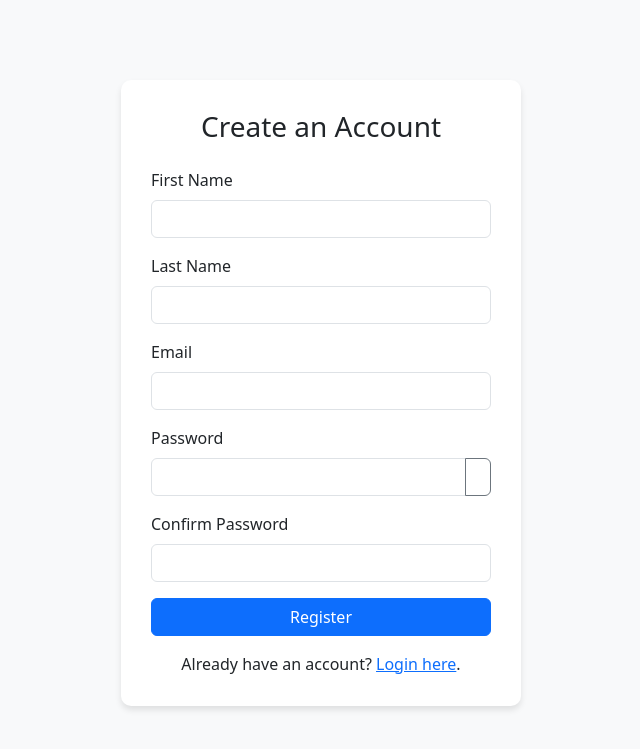
After one commit to ld4an/BeeVoluunteer, a Django app: page /register/ in a window 1280 px wide. The commit adds this page. Shown: the top 749 px of the page, without its empty margins (319-959 px from the left). Run offline with Django 5.2, Linux system fonts and the light colour scheme.

Commit message:
Creat pagini, implementat operatii CRUD cu REST API

```diff
--- a/BeeVolunteer/BeeVolunteer/settings.py
+++ b/BeeVolunteer/BeeVolunteer/settings.py
@@ -38,7 +38,7 @@ INSTALLED_APPS = [
     'django.contrib.messages',
     'django.contrib.staticfiles',
     'rest_framework',
-    'rest_framework.authtoken',
+    'rest_framework_simplejwt',
     'BeeVolunteer',
     'pages',
 
@@ -48,6 +48,9 @@ REST_FRAMEWORK = {
     'DEFAULT_PERMISSION_CLASSES': [
         'rest_framework.permissions.AllowAny',
     ],
+    'DEFAULT_AUTHENTICATION_CLASSES': (
+        'rest_framework_simplejwt.authentication.JWTAuthentication',
+    ),
 }
 
 MIDDLEWARE = [
--- a/BeeVolunteer/BeeVolunteer/urls.py
+++ b/BeeVolunteer/BeeVolunteer/urls.py
@@ -15,10 +15,11 @@ Including another URLconf
     2. Add a URL to urlpatterns:  path('blog/', include('blog.urls'))
 """
 from django.contrib import admin
-from django.urls import path
 from django.urls import path, include
 from rest_framework.routers import DefaultRouter
 from .views import OrganizationViewSet, UserViewSet, EventViewSet, EventVolunteerViewSet
+from rest_framework_simplejwt.views import TokenObtainPairView, TokenRefreshView
+from .views import RegisterAPIView
 
 router = DefaultRouter()
 router.register(r'organizations', OrganizationViewSet)
@@ -27,7 +28,10 @@ router.register(r'events', EventViewSet)
 router.register(r'event_volunteers', EventVolunteerViewSet)
 
 urlpatterns = [
+    path('admin/', admin.site.urls),
     path('', include('pages.urls')),
     path('api/', include(router.urls)),
-    path('admin/', admin.site.urls),
+    path('api/register/',RegisterAPIView.as_view(), name='api-register'),
+    path('api/token/', TokenObtainPairView.as_view(), name='token_obtain_pair'),
+    path('api/token/refresh/', TokenRefreshView.as_view(), name='token_refresh'),
 ]
--- a/BeeVolunteer/BeeVolunteer/views.py
+++ b/BeeVolunteer/BeeVolunteer/views.py
@@ -2,6 +2,8 @@ from rest_framework import viewsets
 from rest_framework.permissions import IsAuthenticatedOrReadOnly
 from .models import Organization, User, Event, EventVolunteer
 from .serializers import OrganizationSerializer, UserSerializer, EventSerializer, EventVolunteerSerializer
+from .serializers import UserRegisterSerializer
+from rest_framework import generics
 
 
 # ======== Organization API View ===========
@@ -47,3 +49,7 @@ class EventVolunteerViewSet(viewsets.ModelViewSet):
     queryset = EventVolunteer.objects.all()
     serializer_class = EventVolunteerSerializer
     permission_classes = [IsAuthenticatedOrReadOnly]
+
+class RegisterAPIView(generics.CreateAPIView):
+    queryset = User.objects.all()
+    serializer_class = UserRegisterSerializer
--- a/BeeVolunteer/pages/templates/pages/index.html
+++ b/BeeVolunteer/pages/templates/pages/login.html
@@ -36,7 +36,7 @@
                 {% csrf_token %}
 
                 <div class="mb-3">
-                    <label for="username" class="form-label">Email or Username</label>
+                    <label for="username" class="form-label">Email</label>
                     <input type="text" class="form-control" id="username" name="username" required>
                 </div>
 
@@ -58,7 +58,7 @@
                 <button type="submit" class="btn btn-primary w-100">Login</button>
 
                 <div class="text-center mt-3">
-                    <a href="{% url 'password_reset' %}">Forgot password?</a> |
+                    <a href="{% url 'password_reset' %}">Forgot password?</a>
                     <a href="{% url 'register' %}">Create an account</a>
                 </div>
             </form>
--- /dev/null
+++ b/BeeVolunteer/pages/templates/pages/register.html
@@ -0,0 +1,91 @@
+<!DOCTYPE html>
+<html lang="en">
+<head>
+    <meta charset="UTF-8">
+    <meta name="viewport" content="width=device-width, initial-scale=1">
+    <title>Register | BeeVolunteer</title>
+    <link href="https://cdn.jsdelivr.net/npm/bootstrap@5.3.0/dist/css/bootstrap.min.css" rel="stylesheet">
+    <script src="https://cdn.jsdelivr.net/npm/bootstrap@5.3.0/dist/js/bootstrap.bundle.min.js"></script>
+    <style>
+        body {
+            background-color: #f8f9fa;
+        }
+        .register-container {
+            max-width: 400px;
+            margin: 80px auto;
+            padding: 30px;
+            background: white;
+            border-radius: 10px;
+            box-shadow: 0px 4px 6px rgba(0, 0, 0, 0.1);
+        }
+        .form-control:focus {
+            border-color: #007bff;
+            box-shadow: 0px 0px 6px rgba(0, 123, 255, 0.5);
+        }
+        .password-toggle {
+            cursor: pointer;
+        }
+    </style>
+</head>
+<body>
+
+    <div class="container">
+        <div class="register-container">
+            <h3 class="text-center mb-4">Create an Account</h3>
+
+            <form method="POST" action="{% url 'register' %}">
+                {% csrf_token %}
+                <div class="mb-3">
+                    <label for="first_name" class="form-label">First Name</label>
+                    <input type="text" class="form-control" id="first_name" name="first_name" required>
+                </div>
+
+                <div class="mb-3">
+                    <label for="last_name" class="form-label">Last Name</label>
+                    <input type="text" class="form-control" id="last_name" name="last_name" required>
+                </div>
+
+                <div class="mb-3">
+                    <label for="email" class="form-label">Email</label>
+                    <input type="email" class="form-control" id="email" name="email" required>
+                </div>
+
+                <div class="mb-3">
+                    <label for="password" class="form-label">Password</label>
+                    <div class="input-group">
+                        <input type="password" class="form-control" id="password" name="password" required>
+                        <button class="btn btn-outline-secondary password-toggle" type="button">
+                            <i class="bi bi-eye-slash"></i>
+                        </button>
+                    </div>
+                </div>
+
+                <div class="mb-3">
+                    <label for="confirm_password" class="form-label">Confirm Password</label>
+                    <input type="password" class="form-control" id="confirm_password" name="confirm_password" required>
+                </div>
+
+                <button type="submit" class="btn btn-primary w-100">Register</button>
+
+                <div class="text-center mt-3">
+                    Already have an account? <a href="{% url 'login' %}">Login here</a>.
+                </div>
+            </form>
+        </div>
+    </div>
+
+    <script>
+        document.querySelector(".password-toggle").addEventListener("click", function() {
+            let passwordField = document.getElementById("password");
+            if (passwordField.type === "password") {
+                passwordField.type = "text";
+                this.innerHTML = '<i class="bi bi-eye"></i>';
+            } else {
+                passwordField.type = "password";
+                this.innerHTML = '<i class="bi bi-eye-slash"></i>';
+            }
+        });
+    </script>
+
+</body>
+</html>
--- a/BeeVolunteer/pages/urls.py
+++ b/BeeVolunteer/pages/urls.py
@@ -1,10 +1,11 @@
 """Defines URL patterns for pages."""
-
+from .views import register_view, login_view, password_reset
 from django.urls import path
 
 from . import views
 
-app_name = 'pages'
 urlpatterns = [
-    path('', views.index, name='index'),
+    path('register/', register_view, name='register'),
+    path('login', login_view, name='login'),
+    path('reset-password', password_reset, name='password_reset')
 ]
--- a/BeeVolunteer/pages/views.py
+++ b/BeeVolunteer/pages/views.py
@@ -1,7 +1,86 @@
-from django.shortcuts import render
+from django.shortcuts import render, redirect
+from django.contrib import messages
+#|Ignora eroarea asta, Django e ***** si o ia din "BeeV.." cu cerc (package), nu de la radacina
+#v
+from BeeVolunteer.models import User
+from django.contrib.auth.hashers import make_password
+from django.contrib.auth.hashers import check_password
 
 
 def index(request):
     """The home page for BeeVolunteer."""
-    return render(request, 'pages/index.html')
+    return render(request, 'pages/login.html')
+
+
+def login_view(request):
+    if request.method == 'POST':
+        email = request.POST.get('email')
+        password = request.POST.get('password')
+
+        try:
+            user = User.objects.get(email=email)
+        except User.DoesNotExist:
+            messages.error(request, 'User not found.')
+            return redirect('login')
+        if check_password(password, user.password):  # Check password against hashed one
+            request.sessions['user_id'] = user.id
+            messages.success(request, 'Logged in successfully!')
+            return redirect('dashboard')  # Or wherever
+        else:
+            messages.error(request, 'Incorrect password.')
+            return redirect('login')
+    return render(request, 'pages/login.html')
+
+
+def register_view(request):
+    if request.method == 'POST':
+        first_name = request.POST.get('first_name')
+        last_name = request.POST.get('last_name')
+        email = request.POST.get('email')
+        password = request.POST.get('password')
+        confirm_password = request.POST.get('confirm_password')
+
+        if password != confirm_password:
+            messages.error(request, "Passwords do not match.")
+            return redirect('register')
+
+        if User.objects.filter(email=email).exists():
+            messages.error(request, "Email already registered.")
+            return redirect('register')
+
+        User.objects.create(
+            first_name=first_name,
+            last_name=last_name,
+            email=email,
+            password=make_password(password),
+        )
+
+        messages.success(request, "Account created successfully!")
+        return redirect('login')
+
+    return render(request, 'pages/register.html')
+
+
+def password_reset(request):
+    if request.method == 'POST':
+        email = request.POST.get('email')
+        new_password = request.POST.get('new_password')
+        confirm_password = request.POST.get('confirm_password')
+
+        if new_password != confirm_password:
+            messages.error(request, "Passwords do not match.")
+            return redirect('reset_password')
+
+        try:
+            user = User.objects.get(email=email)
+            user.password = make_password(new_password)
+            user.save()
+            messages.success(request, "Password reset successfully.")
+            return redirect('login')
+        except User.DoesNotExist:
+            messages.error(request, "User not found.")
+            return redirect('reset_password')
+
+    return render(request, 'pages/reset_password.html')
+
 # Create your views here.
```
Also changed, not shown: BeeVolunteer/BeeVolunteer/serializers.py (+14 -0 lines), BeeVolunteer/pages/templates/pages/reset_password.html (added, +25 -0 lines).
